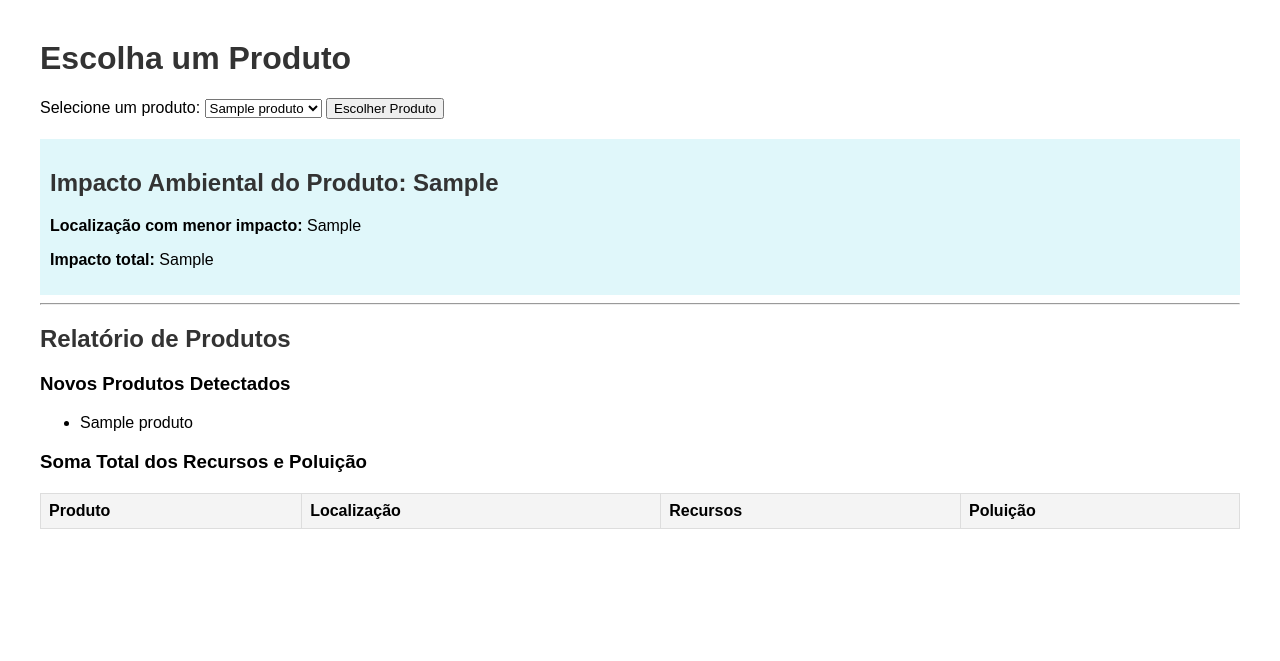
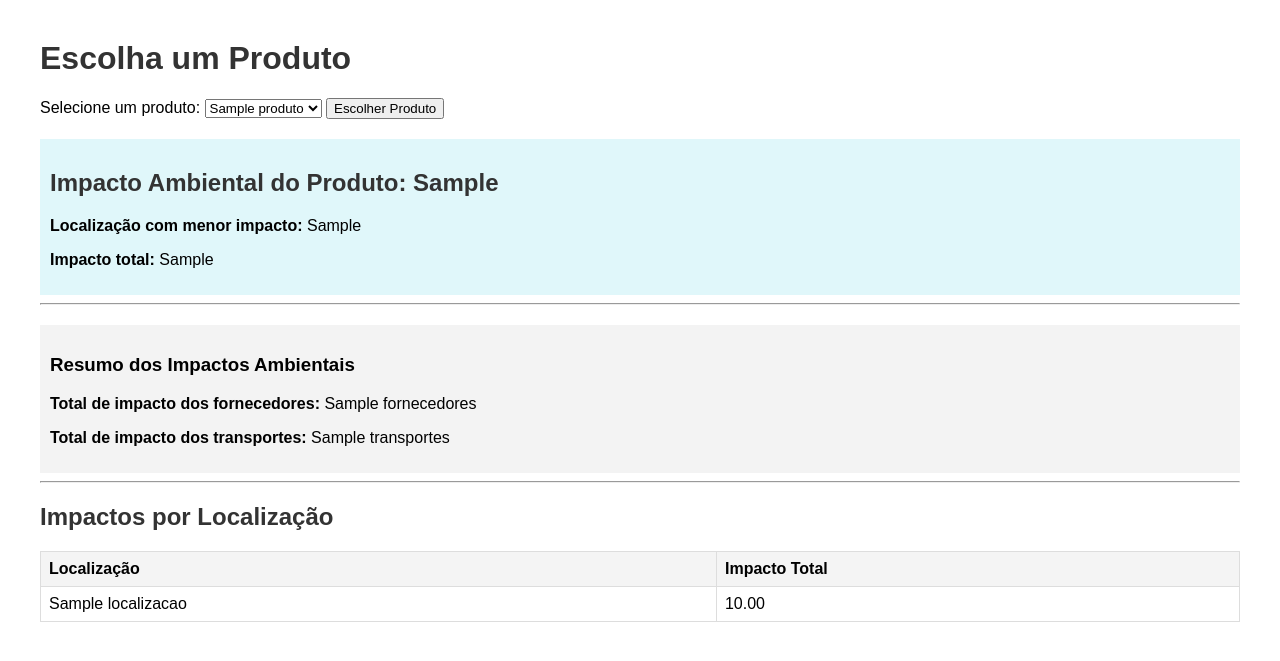
Before and after one commit to ines2357/modulo5_projeto1, a Flask app: template templates/index.html in a window 1280 px wide. Shown: the top 661 px of the page. Run offline with Flask 3, Linux system fonts and the light colour scheme; the template is opened without the code that fills it: most values are stand-ins (such as "Sample title", 1, 10 or a date in 2020); lists and menus that the app fills with data are empty.

Commit message:
Resultado do impacto ambiental já funciona c/ tansportadoras. O resumo não.

```diff
--- a/app.py
+++ b/app.py
@@ -1,54 +1,59 @@
 from flask import Flask, render_template, request
-import fornecedores
-import consumidor
+import fornecedores  # Módulo de fornecedores
+import consumidor    # Módulo de consumidor
+import transportadoras  # Módulo de transportadoras
 
+# Criando o app Flask
 app = Flask(__name__)
 
+# Rota principal que exibe a página de escolha do produto
+@app.route('/')
+def index():
+    # Lista de produtos disponíveis para o consumidor escolher
+    produtos_disponiveis = ['Arroz', 'Trigo', 'Milho', 'Cevada']
+    return render_template('index.html', produtos=produtos_disponiveis)
 
-@app.route('/', methods=['GET', 'POST'])
-def index():
-    produtos_disponiveis = ['Arroz', 'Trigo', 'Milho', 'Cevada']
+# Rota para quando o consumidor escolhe um produto
+@app.route('/escolher_produto', methods=['POST'])
+def escolher_produto():
+    # Obtendo o produto escolhido pelo consumidor
+    produto_nome = request.form['produto_nome']
 
+    # Obter as pontuações do produto do fornecedor
+    pontuacoes_por_produto_localizacao = fornecedores.somar_pontuacoes_por_produto_localizacao()
 
-    impacto_resultado = None
-    produto_escolhido = None
-    novos_produtos = []
-    pontuacoes = {}
+    # Obter as pontuações de transportadoras por origem do percurso
+    pontuacoes_por_transportadora_origem = transportadoras.somar_pontuacoes_por_transportadora_origem()
 
+    # Filtra as pontuações relacionadas ao produto escolhido nos fornecedores
+    impactos_fornecedores = [(localizacao, pontuacao) for (produto, localizacao), pontuacao in pontuacoes_por_produto_localizacao.items() if produto == produto_nome]
 
-    if request.method == 'POST':
-        produto_nome = request.form['produto_nome']
-        produto_escolhido = produto_nome
+    if not impactos_fornecedores:
+        return f"Produto {produto_nome} não encontrado nos fornecedores.", 404
 
+    # Filtra as pontuações relacionadas ao produto escolhido nos transportes
+    impactos_transportadoras = [(origem_percurso, pontuacao) for (transportadora, origem_percurso), pontuacao in pontuacoes_por_transportadora_origem.items()]
 
-        pontuacoes_por_produto_localizacao = fornecedores.somar_pontuacoes_por_produto_localizacao()
+    # Combinar os impactos de fornecedores e transportes
+    impactos_totais = []
+    for (localizacao, impacto_fornecedor) in impactos_fornecedores:
+        impacto_transporte = next((impacto for (origem_percurso, impacto) in impactos_transportadoras if origem_percurso == localizacao), 0)
+        impacto_total = impacto_fornecedor + impacto_transporte
+        impactos_totais.append((localizacao, impacto_total))
 
+    # Determinar a localização com o menor impacto total
+    menor_impacto = min(impactos_totais, key=lambda x: x[1])
+    localizacao_menor_impacto, impacto_total = menor_impacto
 
-        impactos = [(localizacao, pontuacao) for (produto, localizacao), pontuacao in pontuacoes_por_produto_localizacao.items() if produto == produto_nome]
+    # Resumo dos diferentes impactos ambientais (fornecedores e transportadoras)
+    resumo_impactos = {
+        'fornecedores': sum(impacto for _, impacto in impactos_fornecedores),
+        'transportes': sum(impacto for _, impacto in impactos_transportadoras)
+    }
 
-        if impactos:
+    # Passa os resultados para a página de resultados
+    return render_template('resultado.html', produto=produto_nome, impactos=impactos_totais, menor_impacto=(localizacao_menor_impacto, impacto_total), resumo_impactos=resumo_impactos)
 
-            menor_impacto = min(impactos, key=lambda x: x[1])
-            localizacao_menor_impacto, impacto_total = menor_impacto
-            impacto_resultado = (localizacao_menor_impacto, impacto_total)
-
-
-        for (produto, localizacao), pontuacao_total in pontuacoes_por_produto_localizacao.items():
-            recursos = pontuacao_total * 0.6
-            poluicao = pontuacao_total * 0.4
-            pontuacoes[(produto, localizacao)] = {'recursos': recursos, 'poluicao': poluicao}
-
-            if produto not in novos_produtos:
-                novos_produtos.append(produto)
-
-
-    return render_template('index.html',
-                           produtos=produtos_disponiveis,
-                           produto_escolhido=produto_escolhido,
-                           impacto_resultado=impacto_resultado,
-                           pontuacoes=pontuacoes,
-                           novos_produtos=novos_produtos)
-
-
+# Execução do app
 if __name__ == "__main__":
     app.run(debug=True)
--- a/templates/index.html
+++ b/templates/index.html
@@ -11,13 +11,14 @@
         th, td { border: 1px solid #ddd; padding: 8px; text-align: left; }
         th { background-color: #f4f4f4; }
         .impacto { margin-top: 20px; padding: 10px; background-color: #e0f7fa; }
+        .resumo { margin-top: 20px; padding: 10px; background-color: #f3f3f3; }
     </style>
 </head>
 <body>
     <h1>Escolha um Produto</h1>
 
     <!-- Formulário para escolher o produto -->
-    <form action="/" method="POST">
+    <form action="/escolher_produto" method="POST">
         <label for="produto_nome">Selecione um produto:</label>
         <select name="produto_nome" id="produto_nome">
             {% for produto in produtos %}
@@ -32,47 +33,37 @@
         <div class="impacto">
             <h2>Impacto Ambiental do Produto: {{ produto_escolhido }}</h2>
 
-            {% if impacto_resultado %}
-                <p><strong>Localização com menor impacto:</strong> {{ impacto_resultado[0] }}</p>
-                <p><strong>Impacto total:</strong> {{ impacto_resultado[1] }}</p>
+            {% if menor_impacto %}
+                <p><strong>Localização com menor impacto:</strong> {{ menor_impacto[0] }}</p>
+                <p><strong>Impacto total:</strong> {{ menor_impacto[1] }}</p>
             {% else %}
                 <p>Nenhum impacto encontrado para este produto.</p>
             {% endif %}
         </div>
 
-        <!-- Relatório geral dos produtos -->
+        <!-- Relatório geral dos impactos -->
         <hr>
-        <h2>Relatório de Produtos</h2>
+        <div class="resumo">
+            <h3>Resumo dos Impactos Ambientais</h3>
+            <p><strong>Total de impacto dos fornecedores:</strong> {{ resumo_impactos['fornecedores'] }}</p>
+            <p><strong>Total de impacto dos transportes:</strong> {{ resumo_impactos['transportes'] }}</p>
+        </div>
 
-        <h3>Novos Produtos Detectados</h3>
-        {% if novos_produtos %}
-            <ul>
-                {% for produto in novos_produtos %}
-                    <li>{{ produto }}</li>
-                {% endfor %}
-            </ul>
-        {% else %}
-            <p>Nenhum novo produto detectado.</p>
-        {% endif %}
-
-        <h3>Soma Total dos Recursos e Poluição</h3>
+        <!-- Relatório geral dos impactos por localizações -->
+        <hr>
+        <h2>Impactos por Localização</h2>
         <table>
             <tr>
-                <th>Produto</th>
                 <th>Localização</th>
-                <th>Recursos</th>
-                <th>Poluição</th>
+                <th>Impacto Total</th>
             </tr>
-            {% for (produto, localizacao), valores in pontuacoes.items() %}
+            {% for localizacao, impacto in impactos %}
             <tr>
-                <td>{{ produto }}</td>
                 <td>{{ localizacao }}</td>
-                <td>{{ '%.2f' % valores['recursos'] }}</td>
-                <td>{{ '%.2f' % valores['poluicao'] }}</td>
+                <td>{{ '%.2f' % impacto }}</td>
             </tr>
             {% endfor %}
         </table>
     {% endif %}
-
 </body>
 </html>
```
Also changed, not shown: templates/resultado.html (added, +59 -0 lines).
